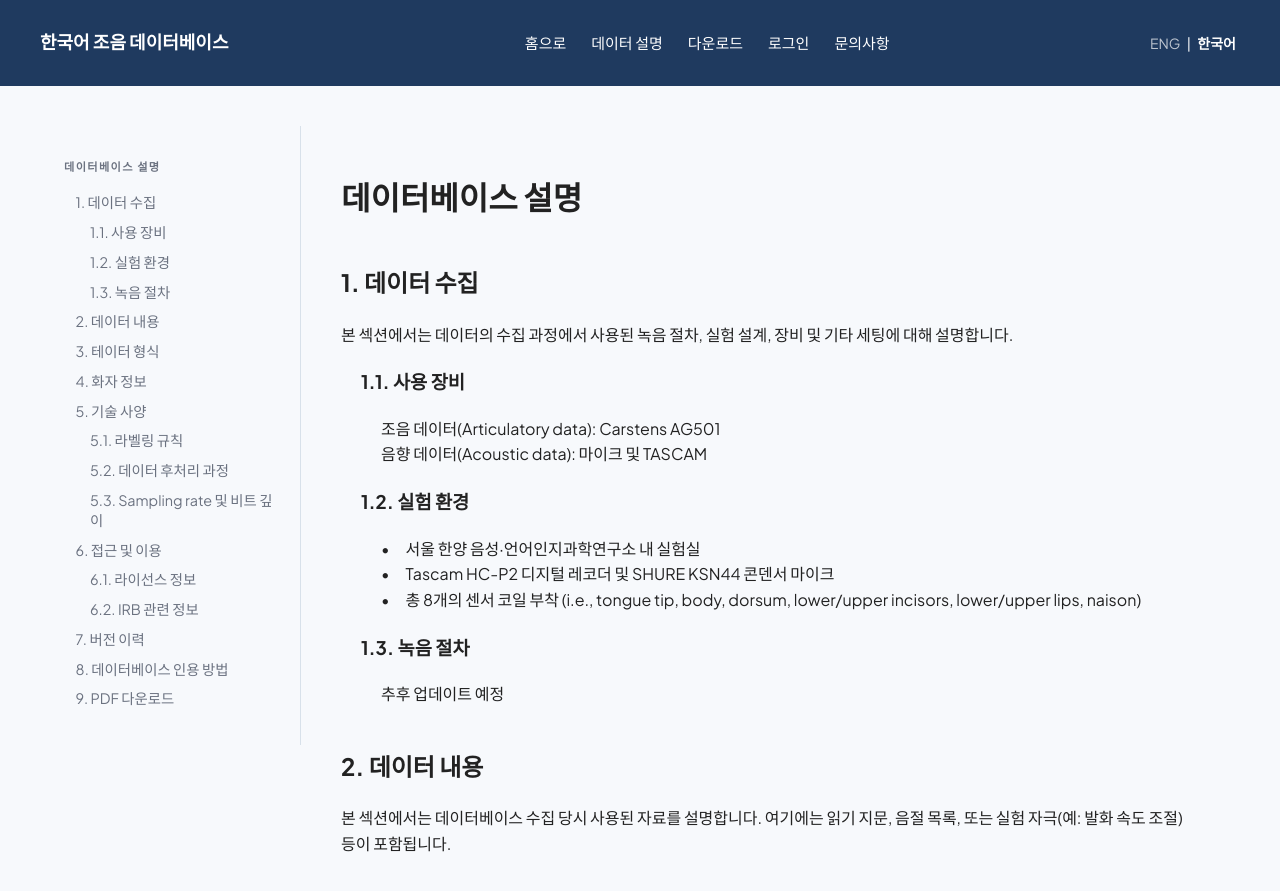
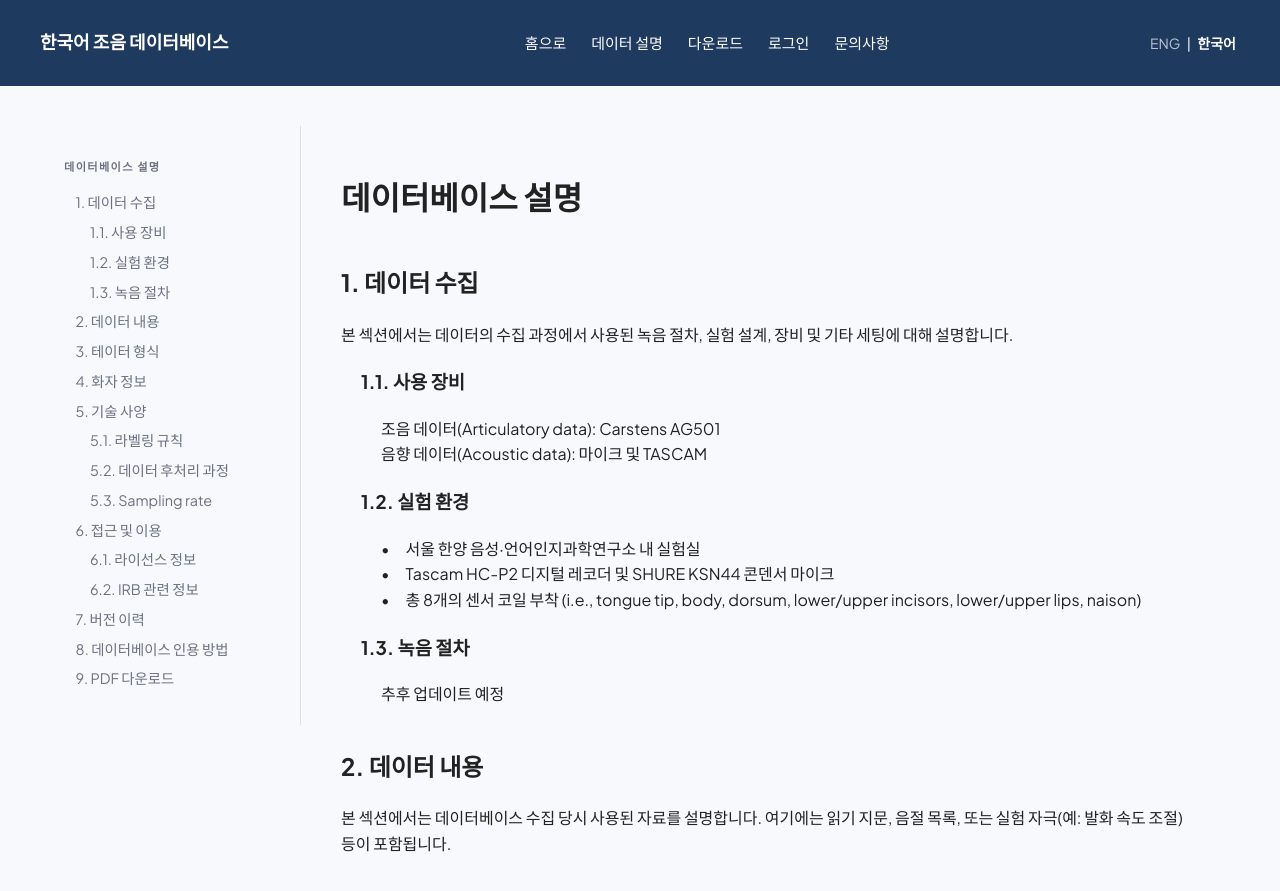
Before and after one commit to jiyoungj/jiyoungj.github.io, a Jekyll site: the page k-dad_demo/database_kor.html, which Jekyll copies as it is, in a window 1280 px wide and 900 px high. Shown: the top 891 px of the window. Built offline with Jekyll 4.4.1, drawn with Linux system fonts in a browser that asks for light colours.

Commit message:
Update database_kor.html

```diff
--- a/k-dad_demo/database_kor.html
+++ b/k-dad_demo/database_kor.html
@@ -49,7 +49,7 @@
                 <ul>
                 <li><a href="#5.1">5.1. 라벨링 규칙</a></li>
                 <li><a href="#5.2">5.2. 데이터 후처리 과정</a></li>
-                <li><a href="#5.3">5.3. Sampling rate 및 비트 깊이</a></li>
+                <li><a href="#5.3">5.3. Sampling rate</a></li>
                 </ul>
             <li><a href="#6">6. 접근 및 이용</a></li>
                 <ul>
```
